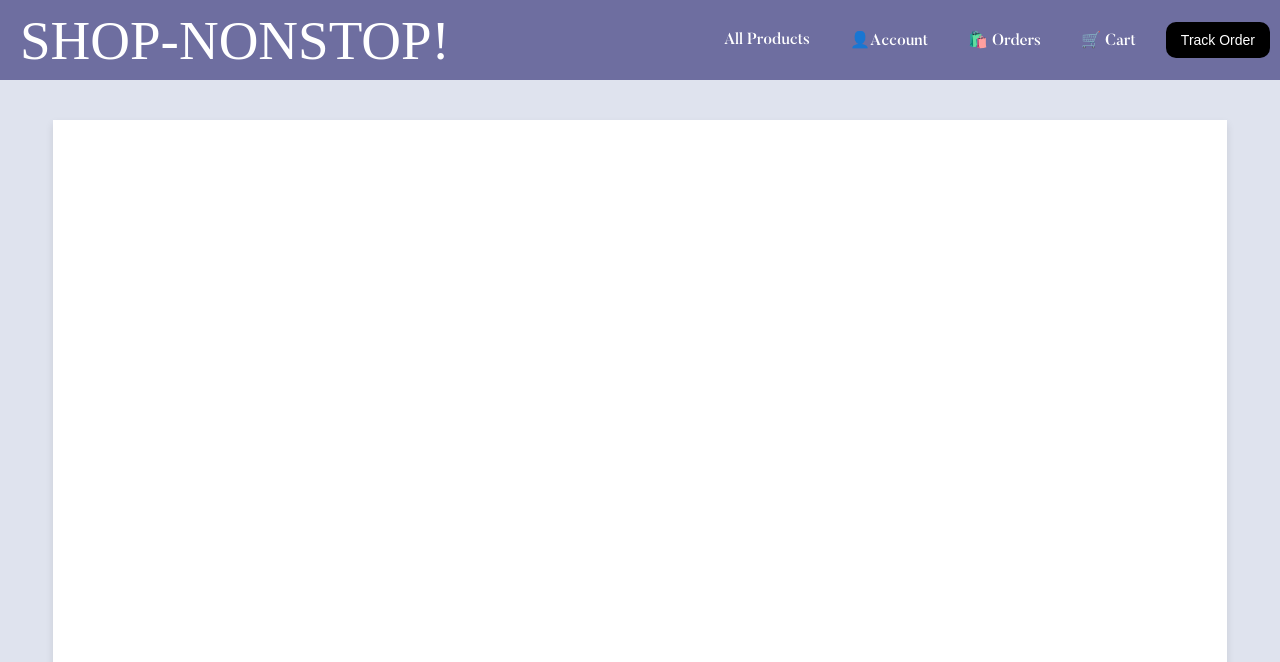
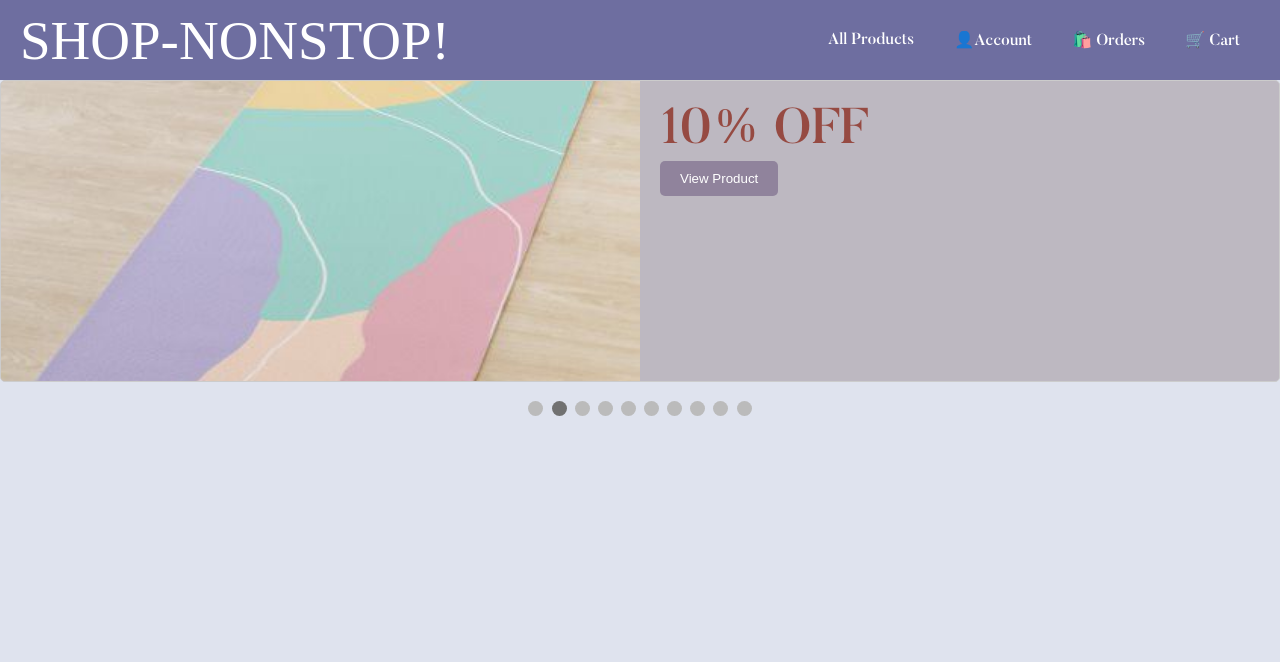
Before and after one commit to 0ofpro/E-commerce-Website, a Flask app: page / in a window 1280 px wide. Shown: the top 662 px of the page. After the commit the page ends 416 px from the top, so only its background shows below. Run offline with Flask 3, Linux system fonts and the light colour scheme; some web fonts are replaced.

Commit message:
created the flash deal slideshow in the index file (both frontend and backend)

```diff
--- a/app/routes.py
+++ b/app/routes.py
@@ -1,6 +1,6 @@
 from app import app, db
 from flask import render_template, request, redirect, url_for,flash,session,send_from_directory,abort,jsonify
-from app.models import Items, Order,User,UserPreference, RatingReview,Wishlist,Cart
+from app.models import Items, Order,User,UserPreference, RatingReview,Wishlist,Cart, Deals
 from sqlalchemy.sql import text,or_
 from math import ceil
 from datetime import datetime
@@ -8,8 +8,10 @@ from itertools import groupby
 
 
 @app.route('/')
-def hello_world():
-    return render_template('index.html')
+def index():
+    # Query the Deals table to retrieve products with deals
+    deals_products = Deals.query.all()
+    return render_template('index.html', deals_products=deals_products)
 
 @app.route('/show_products', methods=['GET'])
 def show_products():
@@ -222,6 +224,24 @@ def dashboard():
     else:
         return redirect(url_for('login'))
 
+@app.route('/order_history')
+def order_history():
+    # Retrieve username from session
+    username = session.get('username')
+
+    if username:
+        # Fetch user preferences
+        user = User.query.filter_by(username=username).first()
+
+        # Fetch order history for the user
+        order_history = Order.query.filter_by(user_id=user.id).all()
+
+        # Group order history by date if necessary
+        grouped_order_history = group_orders_by_date(order_history)
+
+        return render_template('order_history.html', username=username, grouped_order_history=grouped_order_history)
+    else:
+        return redirect(url_for('login'))
 
 
 def group_orders_by_date(order_history):
@@ -348,7 +368,7 @@ def cart():
             total_price = round(sum([(item.price) for item in cart_products]), 2)
             return render_template('cart.html', username=username,cart_products=cart_products,total_price=total_price)
     else:
-            return redirect(url_for('product'))
+            return redirect(url_for('login'))
 
 
 @app.route('/remove_from_cart/<item_id>', methods=['POST'])
--- a/app/templates/base.html
+++ b/app/templates/base.html
@@ -192,14 +192,13 @@
                 </div>
             </div>
             <div class="dropdown">
-                <a href="/"> 🛍️ Orders</a>
+                <a href="#"> 🛍️ Orders</a>
                 <div class="dropdown-content">
                     <a href="/track_order"> Track order</a>
-                    <a href="/dashboard"> Order History</a>
+                    <a href="/order_history"> Order History</a>
                 </div>
             </div>
             <a href="/cart">🛒 Cart</a>
-            <button class="order-tracker-button" onclick="window.location.href='/track_order'">Track Order</button>
         </div>
     </div>
 
--- a/app/templates/index.html
+++ b/app/templates/index.html
@@ -1 +1,143 @@
+<!-- index.html -->
+
 {% extends "base.html" %}
+
+{% block content %}
+
+<style>
+    /* style.css */
+
+    /* Slideshow container */
+    .slideshow-container {
+        max-width: 1500px;
+        margin: auto;
+        overflow: hidden; /* Ensure slides stay within container */
+        border: 1px solid #ccc; /* Add border for visual separation */
+        background-color: #bdb8c1;
+        border-radius: 5px; /* Add border radius for rounded corners */
+        position: relative; /* Relative positioning for absolute positioning of product details */
+    }
+
+    /* Hide the images by default */
+    .slide {
+        display: none;
+    }
+
+    /* Set fixed width and height for images */
+    .slide img {
+        width: 50%; /* Adjust the width as needed */
+        height: 300px; /* Adjust the height as needed */
+        object-fit: cover; /* Maintain aspect ratio */
+        float: left; /* Float left for image */
+    }
+
+    /* Position the deal information on the right of each product */
+    .product-details {
+        position: absolute;
+        top: 0;
+        left: 50%; /* Positioned relative to the slideshow container */
+        width: 50%; /* Take 50% width of the container */
+        height: 100%;
+        padding: 20px;
+        box-sizing: border-box; /* Include padding and border in the element's total width and height */
+    }
+
+    /* Fade animation for the slides */
+    .fade {
+        animation: fade 5s infinite;
+    }
+
+    /* Define the dots to indicate the slide position */
+    .dot {
+        height: 15px;
+        width: 15px;
+        background-color: #bbb;
+        border-radius: 50%;
+        display: inline-block;
+        margin: 0 2px;
+        transition: background-color 0.6s ease;
+    }
+
+    /* Active dot */
+    .active {
+        background-color: #717171;
+    }
+
+    /* Keyframe animation for fading slides */
+    @keyframes fade {
+        0% {
+            opacity: 0.4;
+        }
+        20% {
+            opacity: 1;
+        }
+        80% {
+            opacity: 1;
+        }
+        100% {
+            opacity: 0.4;
+        }
+    }
+
+    /* Button style */
+    .view-button {
+        padding: 10px 20px;
+        background-color: #90839c;
+        color: white;
+        border: none;
+        border-radius: 5px;
+        cursor: pointer;
+    }
+
+    .view-button:hover {
+        background-color: #5f5468;
+    }
+    .deal-star {
+        font-size: 50px; /* Increase font size */
+        color: #964a42; /* Change font color */
+    }
+
+</style>
+
+<div class="slideshow-container">
+    {% for product in deals_products %}
+        <div class="slide fade">
+            <img src="{{ product.item.pic }}" alt="Product Image">
+            <div class="product-details">
+                <div class="deal-star">{{ product.deal }}</div>
+                <a href="{{ url_for('product_page', Item_ID=product.item_id) }}"><button class="view-button">View Product</button></a>
+            </div>
+        </div>
+    {% endfor %}
+</div>
+<br>
+<div style="text-align:center">
+    {% for _ in deals_products %}
+        <span class="dot"></span>
+    {% endfor %}
+</div>
+
+<script>
+    // JavaScript for slideshow functionality
+    var slideIndex = 0;
+    showSlides();
+
+    function showSlides() {
+        var i;
+        var slides = document.getElementsByClassName("slide");
+        var dots = document.getElementsByClassName("dot");
+        for (i = 0; i < slides.length; i++) {
+            slides[i].style.display = "none";
+        }
+        slideIndex++;
+        if (slideIndex > slides.length) {slideIndex = 1}
+        for (i = 0; i < dots.length; i++) {
+            dots[i].className = dots[i].className.replace(" active", "");
+        }
+        slides[slideIndex-1].style.display = "block";
+        dots[slideIndex-1].className += " active";
+        setTimeout(showSlides, 5000); // Change image every 5 seconds
+    }
+</script>
+
+{% endblock %}
--- a/app/templates/show_products.html
+++ b/app/templates/show_products.html
@@ -110,7 +110,6 @@
 </style>
 
 <div class="product-container">
-    <h1>All Products</h1>
 
     <!-- Search form -->
     <form class="search-form" action="/search" method="GET">
```
Also changed, not shown: app/models.py (+13 -0 lines), app/templates/dashboard.html (+1 -36 lines), app/templates/order_history.html (added, +126 -0 lines), app/templates/track_order.html (+4 -4 lines), app/static/Wireless Headphones.jpg, instance/ecommerce.db.
